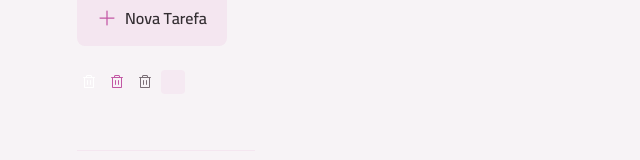
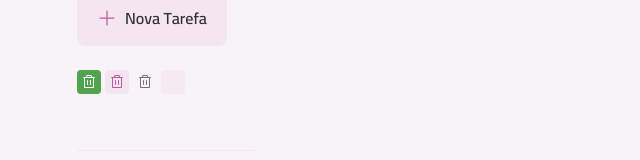
Before and after one commit to deniscapelete/rocket_todo, a React (Vite) app: page /componentes in a window 1280 px wide. Shown: the part 378-538 px from the top of the page, without its empty margins (319-959 px from the left). Built offline with nearby package versions, Linux system fonts and the light colour scheme.

Commit message:
Corrigindo o componente button-icon

```diff
--- a/src/components/button-icon.tsx
+++ b/src/components/button-icon.tsx
@@ -70,7 +70,7 @@ export default function ButtonIcon({
 
   return (
     <button className={buttonIconVariants({
-      variant: 'none',
+      variant,
       size,
       disabled,
       className,
```
